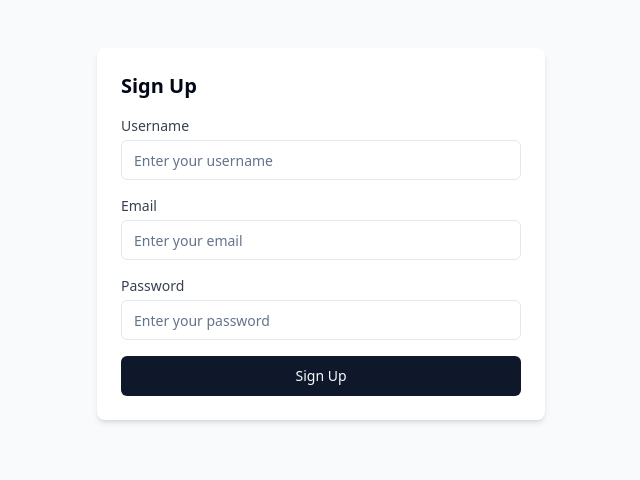
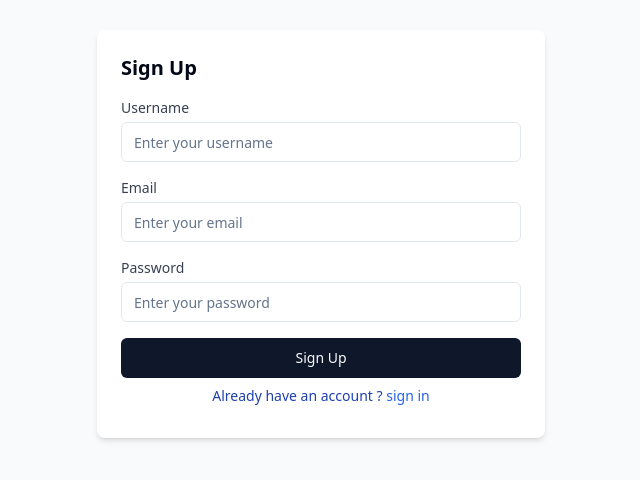
Before and after one commit to singhsanket143/Message-Slack-Frontend, a React (Vite) app: page /signup in a window 1280 px wide. Shown: the part 166-646 px from the top of the page, without its empty margins (319-959 px from the left). Built offline with nearby package versions, Linux system fonts and the light colour scheme.

Commit message:
Add sign in and sign up page UI

```diff
--- a/src/App.jsx
+++ b/src/App.jsx
@@ -1,5 +1,5 @@
 import React from "react";
-import { BrowserRouter as Router, Routes, Route } from "react-router-dom";
+import { BrowserRouter as Router, Routes, Route, Navigate } from "react-router-dom";
 import SignUp from "./pages/sign up/SignUp";
 import SignIn from "./pages/sign in/SignIn";
 
@@ -7,6 +7,7 @@ function App() {
   return (
     <Router>
       <Routes>
+        <Route path="/" element={<Navigate to="/signup" />} />
         <Route path="/signup" element={<SignUp />} />
         <Route path="/signin" element={<SignIn />} />
       </Routes>
--- a/src/pages/sign in/SignIn.jsx
+++ b/src/pages/sign in/SignIn.jsx
@@ -2,12 +2,15 @@ import { Button } from "@/components/ui/button";
 import { Form } from "@/components/ui/form";
 import { Input } from "@/components/ui/input";
 import { Label } from "@/components/ui/label";
+import { useNavigate } from "react-router-dom";
 
 
 
 
 
 const SignIn = () => {
+
+  const navigate = useNavigate();
 
   return (
     <div className="flex items-center justify-center min-h-screen bg-gray-50">
@@ -44,6 +47,9 @@ const SignIn = () => {
             Sign In
           </Button>
         </Form>
+        <div className="text-center">
+        <p className="text-blue-800 text-sm my-2">don't have an account ? <span onClick={()=>navigate('/signup')}  className="text-blue-600 cursor-pointer">sign up</span></p>
+        </div>
       </div>
     </div>
   );
--- a/src/pages/sign up/SignUp.jsx
+++ b/src/pages/sign up/SignUp.jsx
@@ -2,9 +2,12 @@ import { Button } from "@/components/ui/button";
 import { Form } from "@/components/ui/form";
 import { Input } from "@/components/ui/input";
 import { Label } from "@/components/ui/label";
+import { useNavigate } from "react-router-dom";
 
 
 const SignUp = () => {
+
+    const navigate = useNavigate()
 
   return (
     <div className="flex items-center justify-center min-h-screen bg-gray-50">
@@ -52,6 +55,9 @@ const SignUp = () => {
           Sign Up
         </Button>
       </Form>
+      <div className="text-center">
+        <p className="text-blue-800 text-sm my-2">Already have an account ? <span onClick={()=>navigate('/signin')}  className="text-blue-600 cursor-pointer">sign in</span></p>
+    </div>
     </div>
   </div>
   );
```
